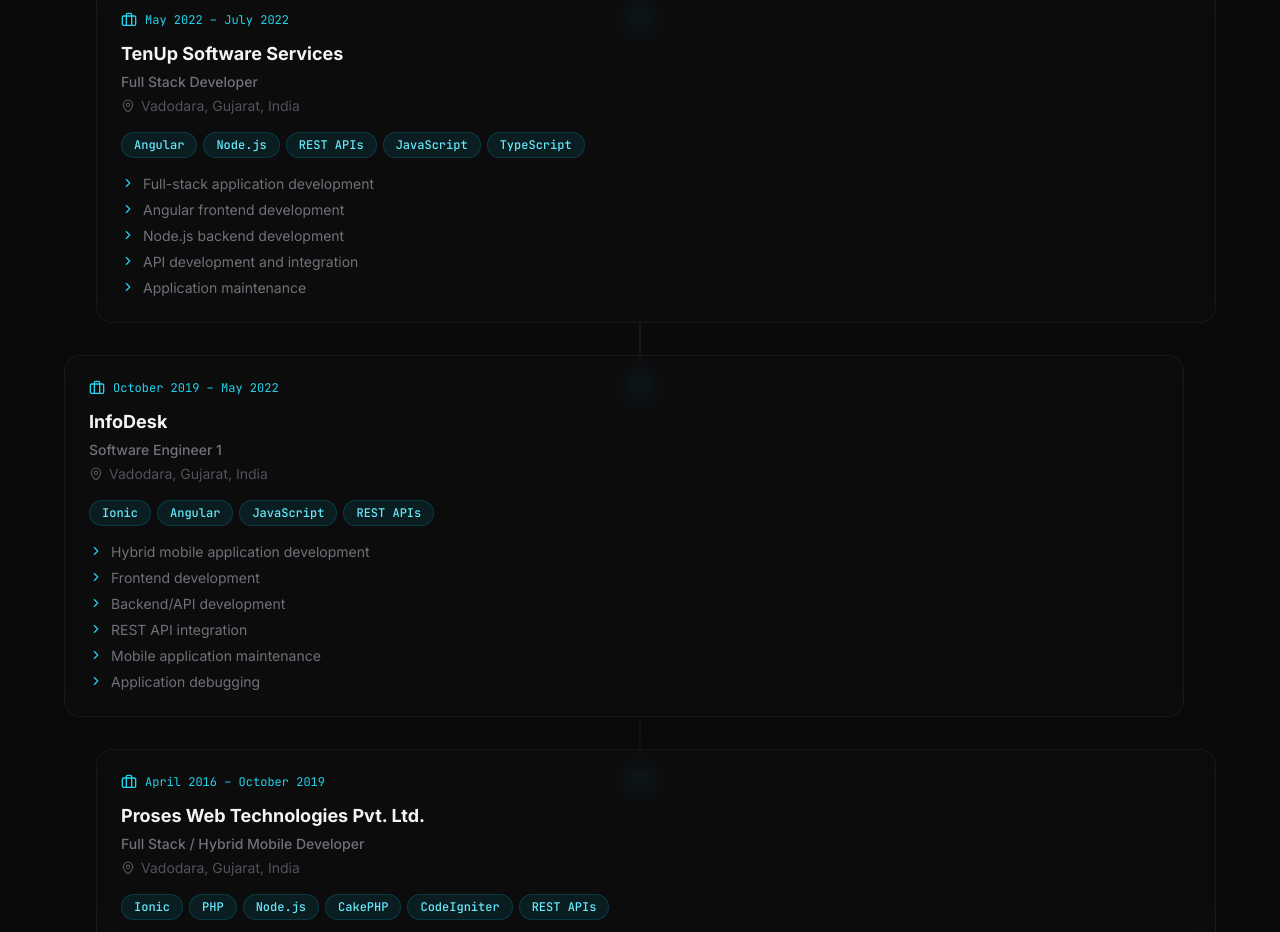
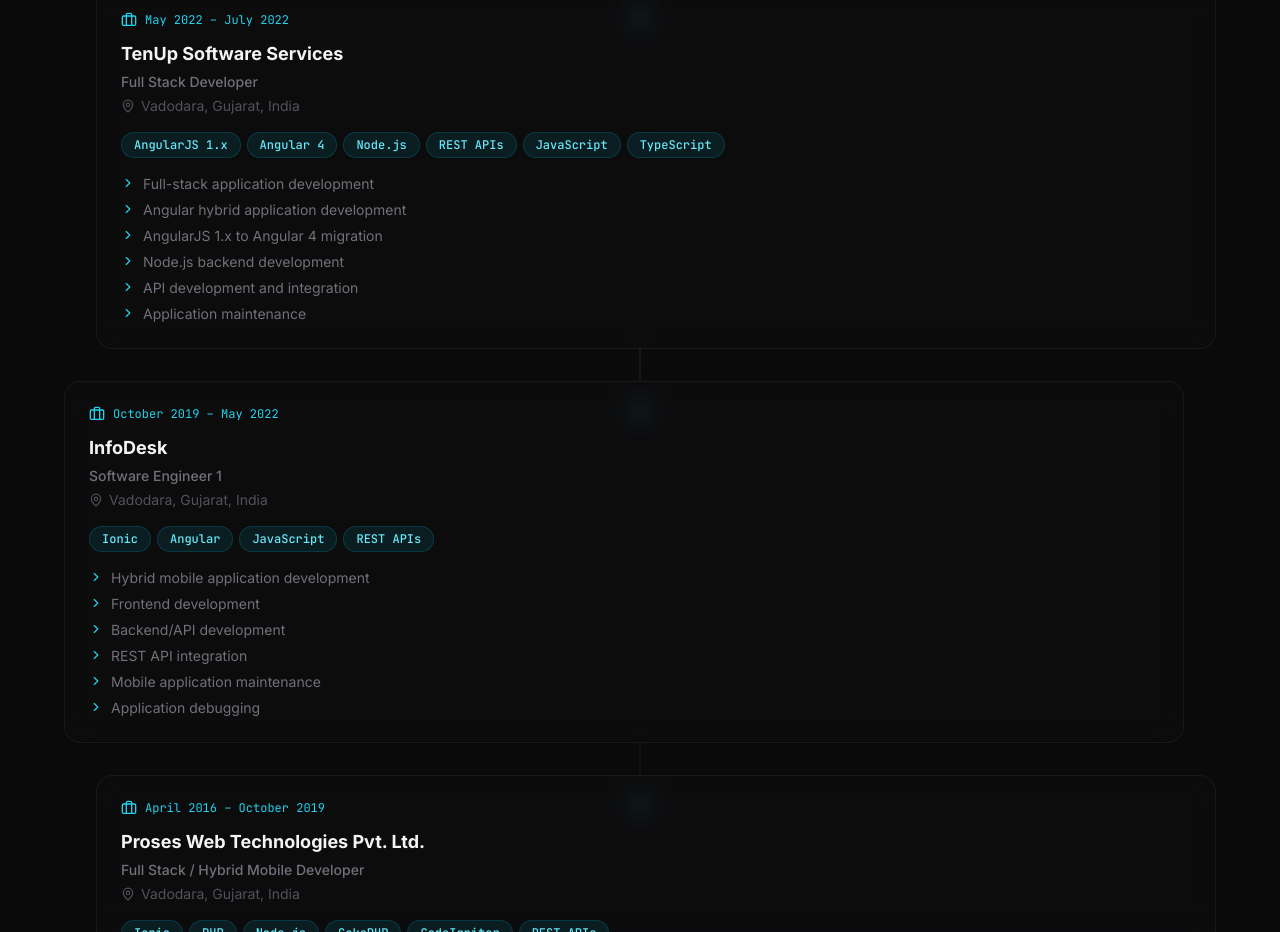
Before and after one commit to kamleshparmar160dev/kamlesh-portfolio, a React (Vite) app: page / in a window 1280 px wide. Shown: the part 8736-9668 px from the top of the page. Built offline with nearby package versions, Linux system fonts and the light colour scheme.

Commit message:
update things that i worked on agnular migration

```diff
--- a/src/content/portfolio.ts
+++ b/src/content/portfolio.ts
@@ -269,9 +269,10 @@ export const experience = [
     location: 'Vadodara, Gujarat, India',
     duration: 'May 2022 – July 2022',
     role: 'Full Stack Developer',
-    technologies: ['Angular', 'Node.js', 'REST APIs', 'JavaScript', 'TypeScript'],
+    technologies: ['AngularJS 1.x', 'Angular 4', 'Node.js', 'REST APIs', 'JavaScript', 'TypeScript'],
     responsibilities: [
-      'Full-stack application development', 'Angular frontend development',
+      'Full-stack application development', 'Angular hybrid application development',
+      'AngularJS 1.x to Angular 4 migration',
       'Node.js backend development', 'API development and integration',
       'Application maintenance',
     ],
```
Also changed, not shown: src/content/kamleshinfo.md (+6 -3 lines).
